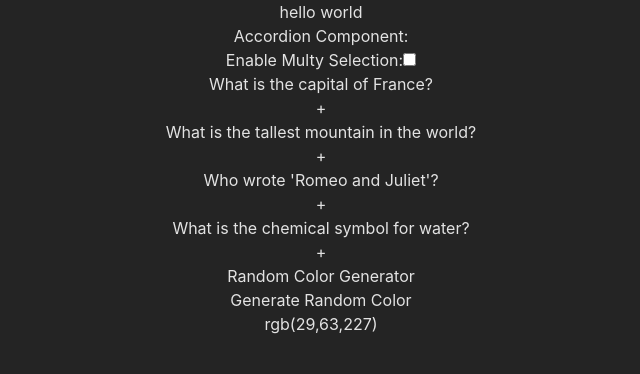
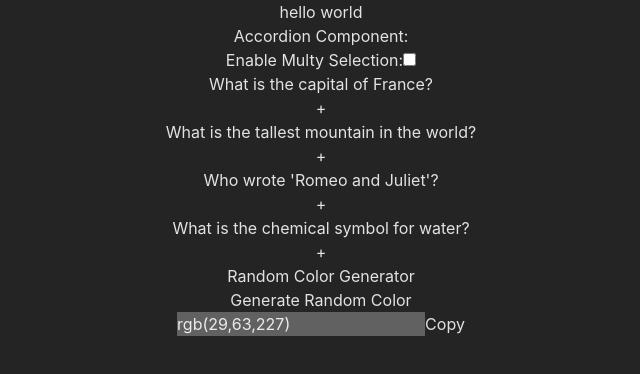
Before and after one commit to pipiag314/small-react-projects, a React (Vite) app: page / in a window 1280 px wide. Shown: the top 374 px of the page, without its empty margins (319-959 px from the left). Built offline with nearby package versions, Linux system fonts and the light colour scheme.

Commit message:
FEAT: copy functionality

```diff
--- a/src/components/RandomColorGenerator/RandomColorGenerator.tsx
+++ b/src/components/RandomColorGenerator/RandomColorGenerator.tsx
@@ -1,15 +1,41 @@
-import { useState } from "react";
+import { useRef, useState } from "react";
+import { randomBetween0_255 } from "./helper";
 
-const randomBetween0_255 = () => {
-    return Math.floor(Math.random() * 256);
-}
+const InputComponent = ({
+  red,
+  green,
+  blue,
+}: {
+  red: number;
+  green: number;
+  blue: number;
+}) => {
+  const inputRef = useRef<null | HTMLInputElement>(null);
+  const [isCopied, setIsCopied] = useState(false);
+
+  const handleCopy = () => {
+    if (!inputRef.current) return;
+    navigator.clipboard.writeText(inputRef.current.value);
+    setIsCopied(true);
+  };
+
+  return (
+    <div className="flex justify-center gap-5">
+      <input
+        ref={inputRef}
+        id="rgb-color"
+        disabled
+        value={`rgb(${red},${green},${blue})`}
+      />
+      <button onClick={handleCopy}>{isCopied ? "Copied" : "Copy"}</button>
+    </div>
+  );
+};
 
 const RandomColorGenerator = () => {
-
   const [red, setRed] = useState(randomBetween0_255());
   let green = randomBetween0_255();
   let blue = randomBetween0_255();
-
 
   const handleClick = () => {
     const newRed = randomBetween0_255();
@@ -17,15 +43,24 @@ const RandomColorGenerator = () => {
 
     green = randomBetween0_255();
     blue = randomBetween0_255();
-    }
+  };
 
   return (
-        <div className="mt-10 flex flex-col gap-2">
-            <button onClick={handleClick} className="border-2 border-red-400 p-2 rounded-xl">Generate Random Color</button>
-            <div className={`w-[200px] h-[200px]`} style={{backgroundColor: `rgb(${red},${green},${blue})`}}></div>
-            <h1>{`rgb(${red},${green},${blue})`}</h1>
+    <div className="mt-10 flex flex-col gap-2 items-center">
+      <button
+        onClick={handleClick}
+        className="border-2 border-red-400 p-2 rounded-xl">
+        Generate Random Color
+      </button>
+
+      {/* div for display color */}
+      <div
+        className={`w-[200px] h-[200px]`}
+        style={{ backgroundColor: `rgb(${red},${green},${blue})` }}></div>
+
+      <InputComponent red={red} green={green} blue={blue} />
     </div>
-    )
-}
+  );
+};
 
 export default RandomColorGenerator;
--- /dev/null
+++ b/src/components/RandomColorGenerator/helper.ts
@@ -0,0 +1,3 @@
+export const randomBetween0_255 = () => {
+    return Math.floor(Math.random() * 256);
+};
```
Lines whose indentation alone changed are shown as unchanged.
